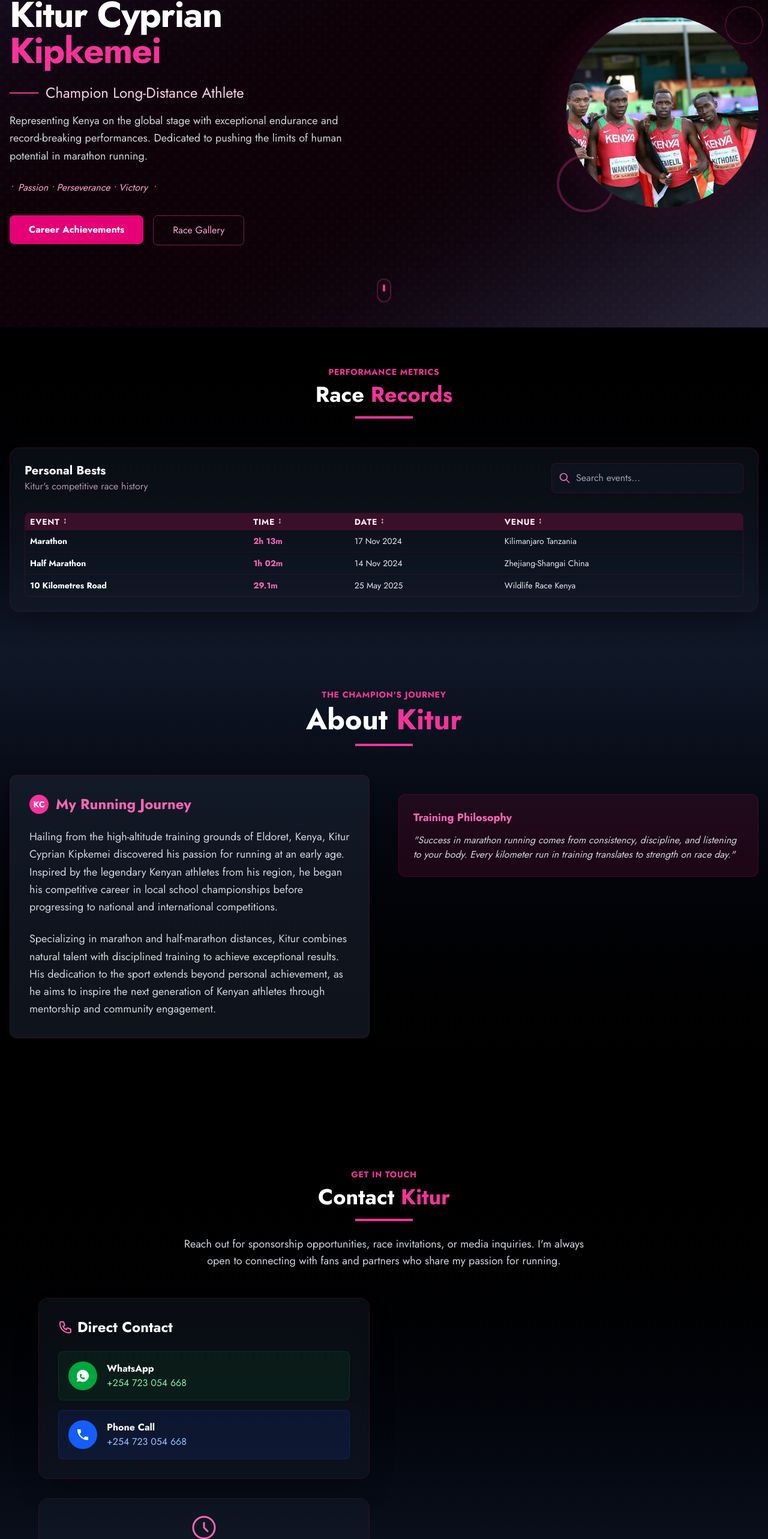
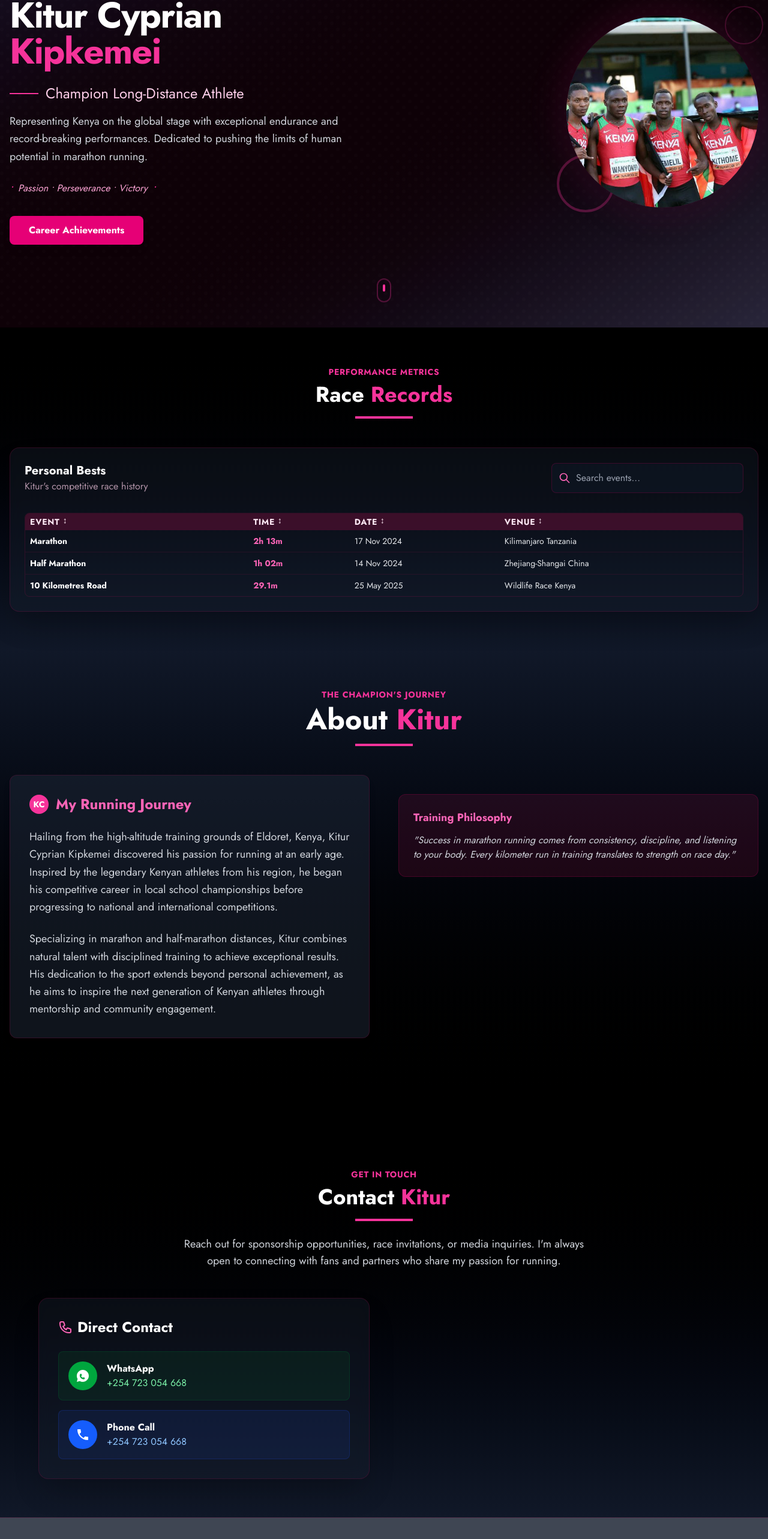
Before and after one commit to Koech161/gideon-sugut, a Next.js app: page / in a window 1280 px wide. Shown: the part 174-2740 px from the top of the page at 60% size. Built offline with nearby package versions, Linux system fonts and the light colour scheme.

Commit message:
update contact

```diff
--- a/components/Contact.jsx
+++ b/components/Contact.jsx
@@ -88,14 +88,7 @@ export default function Contact() {
               </div>
             </div>
 
-            {/* Response Time Info */}
-            <div className="bg-gray-800/30 backdrop-blur-md rounded-2xl border border-pink-900/30 p-6 text-center">
-              <svg className="w-12 h-12 mx-auto text-pink-400 mb-4" fill="none" stroke="currentColor" viewBox="0 0 24 24">
-                <path strokeLinecap="round" strokeLinejoin="round" strokeWidth={1.5} d="M12 8v4l3 3m6-3a9 9 0 11-18 0 9 9 0 0118 0z" />
-              </svg>
-              <h4 className="font-semibold text-white mb-2">Response Time</h4>
-              <p className="text-gray-300">I typically respond to inquiries within 24-48 hours during training season.</p>
-            </div>
+
           </motion.div>
         </div>
       </div>
--- a/components/Hero.jsx
+++ b/components/Hero.jsx
@@ -51,16 +51,12 @@ export default function Hero() {
           </p>
 
           <div className="flex flex-col sm:flex-row gap-4 mt-8 justify-center lg:justify-start">
-            <Link href="#achievements">
+            <Link href="#records">
               <button className="px-8 py-3 bg-pink-600 text-white font-semibold rounded-lg shadow-lg hover:bg-pink-700 transition-all duration-300 transform hover:-translate-y-1">
                 Career Achievements
               </button>
             </Link>
-            <Link href="#gallery">
-              <button className="px-8 py-3 border border-pink-500/50 text-pink-300 font-medium rounded-lg hover:bg-pink-950/30 transition-all duration-300">
-                Race Gallery
-              </button>
-            </Link>
+
           </div>
         </motion.div>
 
```
